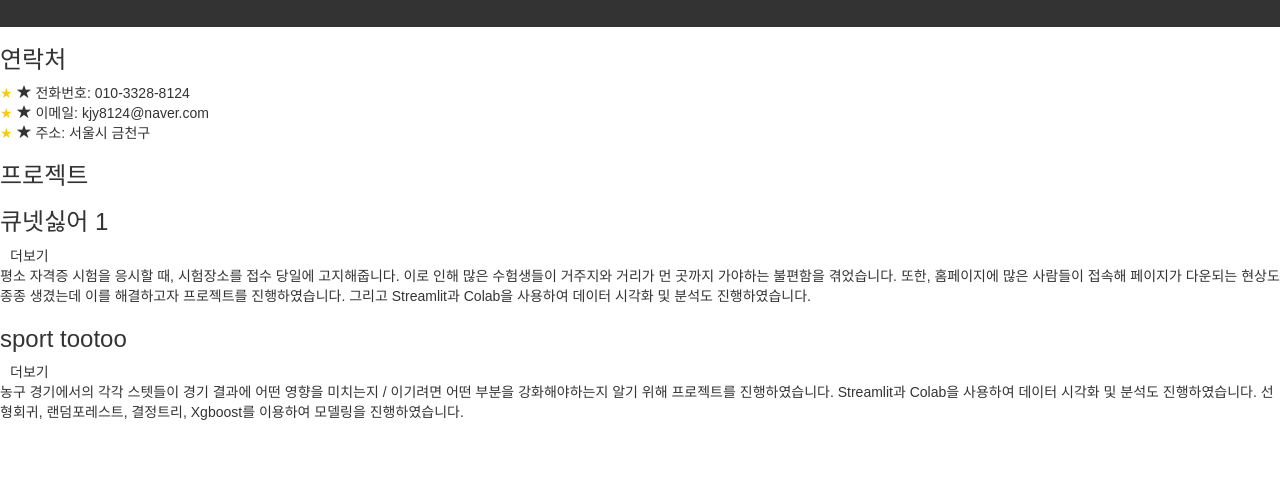
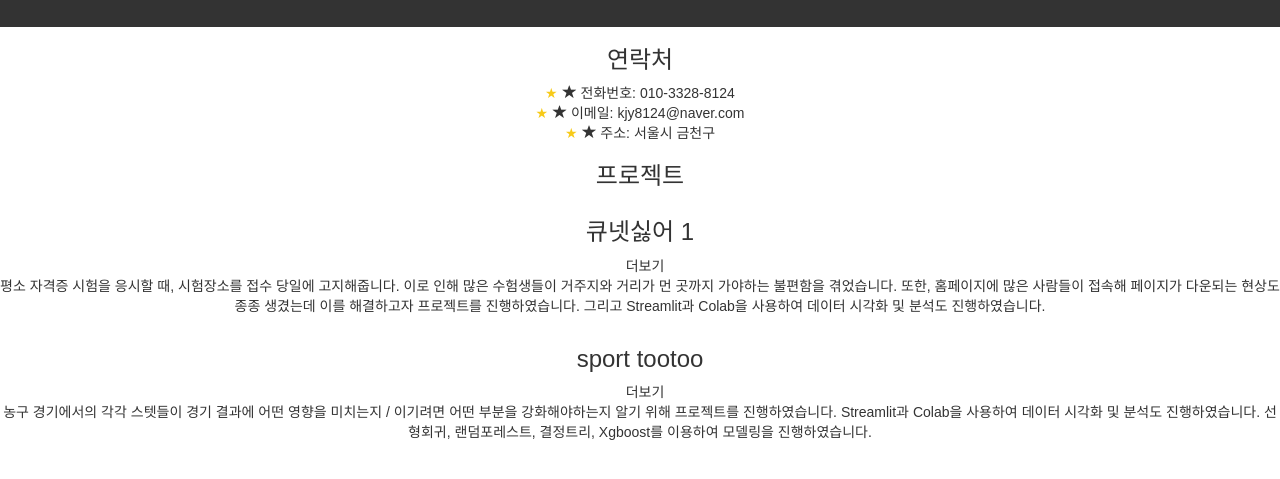
Before and after one commit to jyeongvv/my_webpage, a plain HTML site: page index.html in a window 1280 px wide. Shown: the part 83-562 px from the top of the page. Drawn offline with nearby package versions, Linux system fonts and the light colour scheme.

Commit message:
가운데

```diff
--- a/style.css
+++ b/style.css
@@ -39,3 +39,11 @@ body {
     margin-right: 5px; /* 마진 지정 */
     color: #f7ca18; /* 별 아이콘 색상 지정 */
   }
+
+  /* 글 가운데 정렬 */
+section {
+    display: flex;
+    flex-direction: column;
+    align-items: center;
+    text-align: center;
+  }
```
